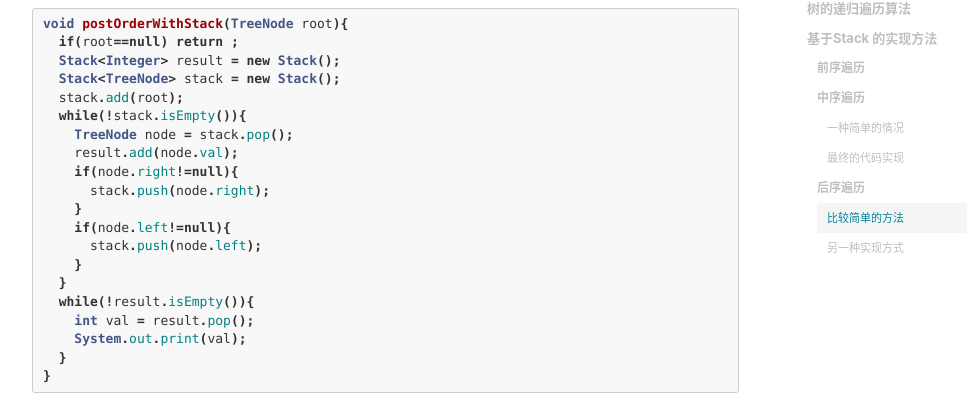
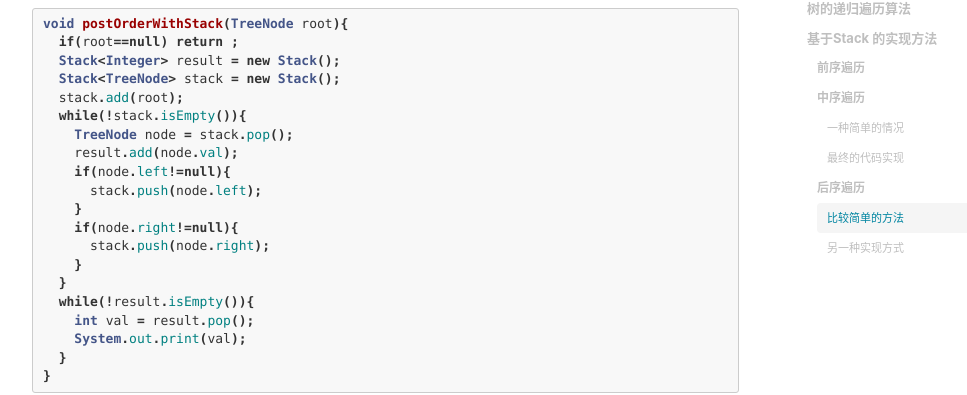
Before and after one commit to MiJack/mijack.github.io, a Jekyll site: the page built from _posts/2017-12-25-二叉树的遍历算法.md, in a window 1280 px wide and 900 px high, scrolled down 4284 px. Shown: the part 96-491 px from the top of the window, without its empty margins (233-1200 px from the left). Built offline with Jekyll 4.4.1, drawn with Linux system fonts in a browser that asks for light colours; nearby versions of some CDN libraries; comment, search, counter and statistics services are not loaded.

Commit message:
Site updated: 2018-03-09

```diff
--- a/_posts/2017-12-25-二叉树的遍历算法.md
+++ b/_posts/2017-12-25-二叉树的遍历算法.md
@@ -151,11 +151,11 @@ void postOrderWithStack(TreeNode root){
   while(!stack.isEmpty()){
     TreeNode node = stack.pop();
     result.add(node.val);
+    if(node.left!=null){
+      stack.push(node.left);
+    }
     if(node.right!=null){
       stack.push(node.right);
-    }
-    if(node.left!=null){
-      stack.push(node.left);
     }
   }
   while(!result.isEmpty()){
```
